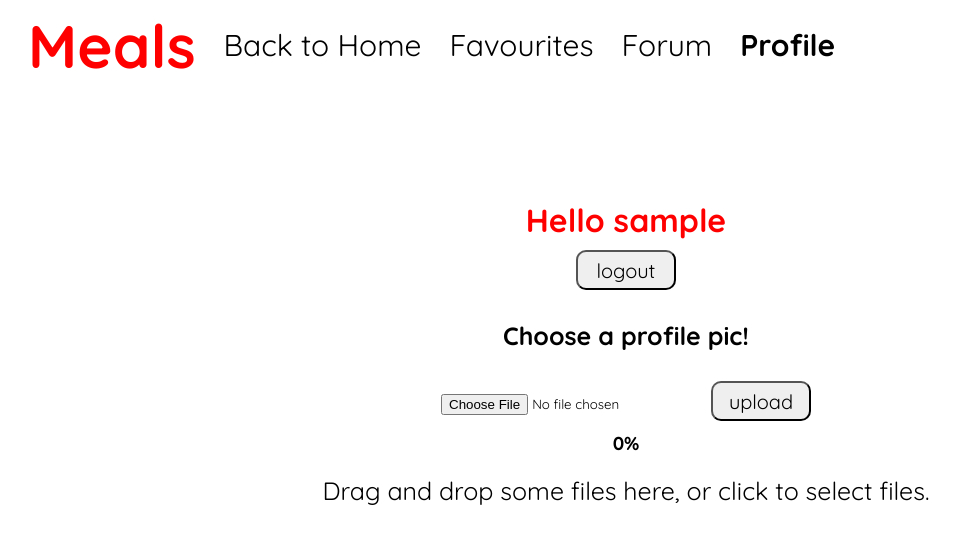
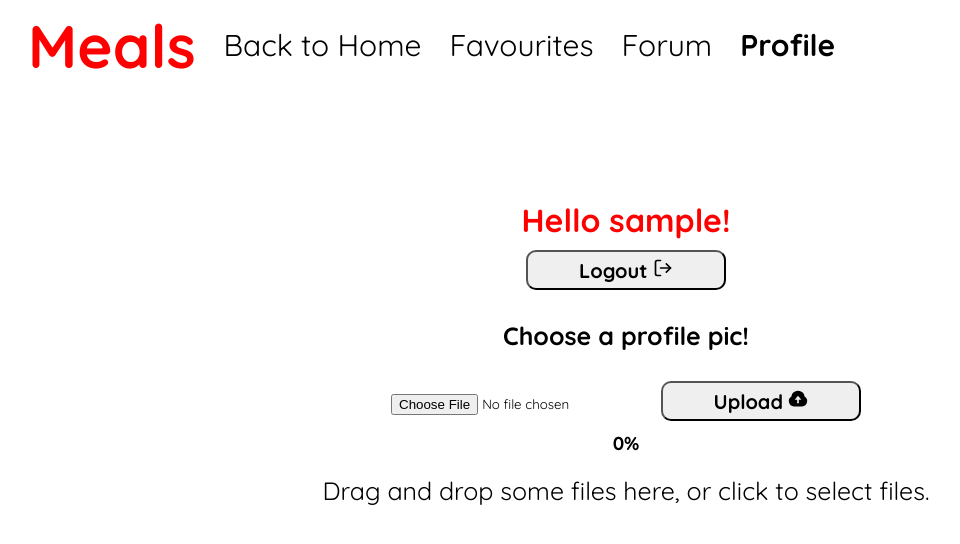
Before and after one commit to ujvarivera/WEB2-beadando, a React (Create React App) app in the folder frontend/: page /profile in a window 1280 px wide. Shown: the top 544 px of the page, without its empty margins (14-974 px from the left). Built offline with nearby package versions, Linux system fonts and the light colour scheme; no server answers; sample sign-in values are in the browser's storage.

Commit message:
using some react icons, and css

```diff
--- a/frontend/package.json
+++ b/frontend/package.json
@@ -11,6 +11,7 @@
     "react": "^17.0.1",
     "react-dom": "^17.0.1",
     "react-dropzone": "^12.0.4",
+    "react-icons": "^4.3.1",
     "react-router-dom": "^5.3.0",
     "react-scripts": "4.0.2",
     "web-vitals": "^1.0.1"
--- a/frontend/src/components/meals/Meal.js
+++ b/frontend/src/components/meals/Meal.js
@@ -1,4 +1,5 @@
 import useFavourites from "../../hooks/useFavourites";
+import { FcLikePlaceholder, FcLike } from "react-icons/fc";
 
 export default function Meal({ data }) {
   const { favourites, like, unlike } = useFavourites();
@@ -15,11 +16,11 @@ export default function Meal({ data }) {
         </h2>
         {favourites.find((fav) => fav.idMeal === data.idMeal) ? (
           <button className="fav" onClick={() => unlike(data)}>
-            Unlike
+            <FcLike size={25} />
           </button>
         ) : (
           <button className="fav" onClick={() => like(data)}>
-            Like
+            <FcLikePlaceholder size={25} />
           </button>
         )}
       </div>
--- a/frontend/src/components/posts/MyPost.js
+++ b/frontend/src/components/posts/MyPost.js
@@ -1,4 +1,5 @@
 import axios from 'axios'
+import { FaEdit, FaTrashAlt } from "react-icons/fa"
 
 export default function MyPost({ id, title, content, createdAt, toUpdateMode }) {
     /* Return one post which is mine, with delete and updating buttons. */
@@ -32,12 +33,12 @@ export default function MyPost({ id, title, content, createdAt, toUpdateMode })
             <button
                 className="delete-button"
                 onClick={() => deleteMyPost(id)}>
-                    delete
+                    <FaTrashAlt />
             </button>
             <button
                 className="update-button"
                 onClick={() => toUpdateMode(id)}>
-                    update
+                    <FaEdit />
              </button>
         </div>
     )
--- a/frontend/src/components/posts/NewPost.js
+++ b/frontend/src/components/posts/NewPost.js
@@ -47,7 +47,7 @@ export default function NewPosts() {
             <button
                 className="post-button"
                 onClick={post}>
-                    Post
+                    <b>Post</b>
             </button>
             {
                 errorMessage && <h2 className="incorrect">{errorMessage}</h2>
--- a/frontend/src/components/posts/Post.js
+++ b/frontend/src/components/posts/Post.js
@@ -1,13 +1,6 @@
 export default function Post({ id, title, content, createdAt, createdBy }) {
     /* Return one post */
     const date = new Date(createdAt)
-    /*
-    const year = date.getFullYear()
-    const month = date.toLocaleString("en-EN", { month: "2-digit" })
-    const day = date.toLocaleString("en-EN", { day: "2-digit" })
-    const hour = date.getHours()
-    const min = date.getMinutes()
-    */
 
     const hungarianDate = date.toLocaleString('hu-HU', {
         year: 'numeric',
@@ -21,7 +14,7 @@ export default function Post({ id, title, content, createdAt, createdBy }) {
         <div key={id} className = "post-frame">
             <h1>{title}</h1>
             <h2>{content}</h2>
-            <h4>user: {createdBy.username}</h4>
+            <h3 className="post-username">user: {createdBy.username}</h3>
             <h4>{hungarianDate}</h4>
         </div>
     )
--- a/frontend/src/components/posts/UpdatingPost.js
+++ b/frontend/src/components/posts/UpdatingPost.js
@@ -1,3 +1,4 @@
+import {FaCheck, FaBackspace} from "react-icons/fa";
 
 export default function UpdatingPost({ newTitle, setNewTitle, newContent, setNewContent, discard, update }) {
     /* Updating form of a post */
@@ -25,14 +26,14 @@ export default function UpdatingPost({ newTitle, setNewTitle, newContent, setNew
         <button
             className='discard-button'
             onClick={discard}>
-                discard changes
+                <b>Discard</b> <FaBackspace />
         </button>
         </p>
         <p>
         <button
             className='finish-updating-button'
             onClick={update}>
-                finish updating
+                <b>Finish</b> <FaCheck />
         </button>
         </p>
     </div>
--- a/frontend/src/components/users/DragAndDrop.js
+++ b/frontend/src/components/users/DragAndDrop.js
@@ -1,6 +1,7 @@
 import React, { useState } from 'react'
 import axios from 'axios'
 import { useDropzone } from 'react-dropzone'
+import { RiUploadCloudFill } from 'react-icons/ri'
 
 const DragAndDrop = () => {
   const [file, setFile] = useState()
@@ -39,7 +40,9 @@ const DragAndDrop = () => {
         onChange={(e) => setFile(e.target.files[0])}
       />
 
-      <button className="upload-avatar" onClick={upload}>upload</button>
+      <button className="upload-avatar" onClick={upload}>
+        <b>Upload</b> <RiUploadCloudFill/>
+      </button>
 
       <h3>{Math.round(progress)}%</h3>
       <div {...getRootProps()}>
--- a/frontend/src/components/users/Profile.js
+++ b/frontend/src/components/users/Profile.js
@@ -1,6 +1,8 @@
 import React, { useState, useEffect } from 'react'
 import axios from 'axios'
 import DragAndDrop from './DragAndDrop'
+import { FiLogOut } from "react-icons/fi"
+import { MdDeleteForever } from "react-icons/md"
 
 export default function Profile() {
     const [data, setData] = useState('')
@@ -36,8 +38,10 @@ export default function Profile() {
 
     return(
         <div className="profile">
-            <h1 className='text'>Hello {window.localStorage.getItem('username')}</h1>
-            <button className="logout-button" onClick={logout}>logout</button>
+            <h1 className='text'>Hello {window.localStorage.getItem('username')}!</h1>
+            <button className="logout-button" onClick={logout}>
+                <b>Logout</b> <FiLogOut />
+            </button>
             {
             data ?
             <div>
@@ -45,7 +49,9 @@ export default function Profile() {
                     <img className="profile-pic" src={data.avatar} alt='my avatar'/>
                 </p>
                 <p>
-                    <button className="delete-avatar" onClick= { () => deleteAvatar(data._id) }>Delete my avatar</button>
+                    <button className="delete-avatar" onClick= { () => deleteAvatar(data._id) }>
+                        <b>Delete my pic</b> <MdDeleteForever/>
+                    </button>
                 </p>
             </div> :
             <DragAndDrop />
--- a/frontend/src/styles/styles.css
+++ b/frontend/src/styles/styles.css
@@ -132,7 +132,9 @@
 
 .discard-button,
 .finish-updating-button,
-.delete-avatar {
+.delete-avatar,
+.logout-button,
+.upload-avatar {
   width: 200px;
 }
 
@@ -192,6 +194,10 @@
   margin-bottom: 20px;
 }
 
+.post-username {
+  color:#af2512;
+}
+
 /* error messages */
 .incorrect {
   color: red;
@@ -201,7 +207,8 @@
 
 .post-frame,
 .new-post {
-  border:2px solid red;
+  border:2px solid rgb(136, 24, 24);
+  border-bottom-width: 10px;
   width: 600px;
   text-align: center;
   margin: 0 auto;
```
Also changed, not shown: 1 other file (tests, documents, lock files or other folders).
